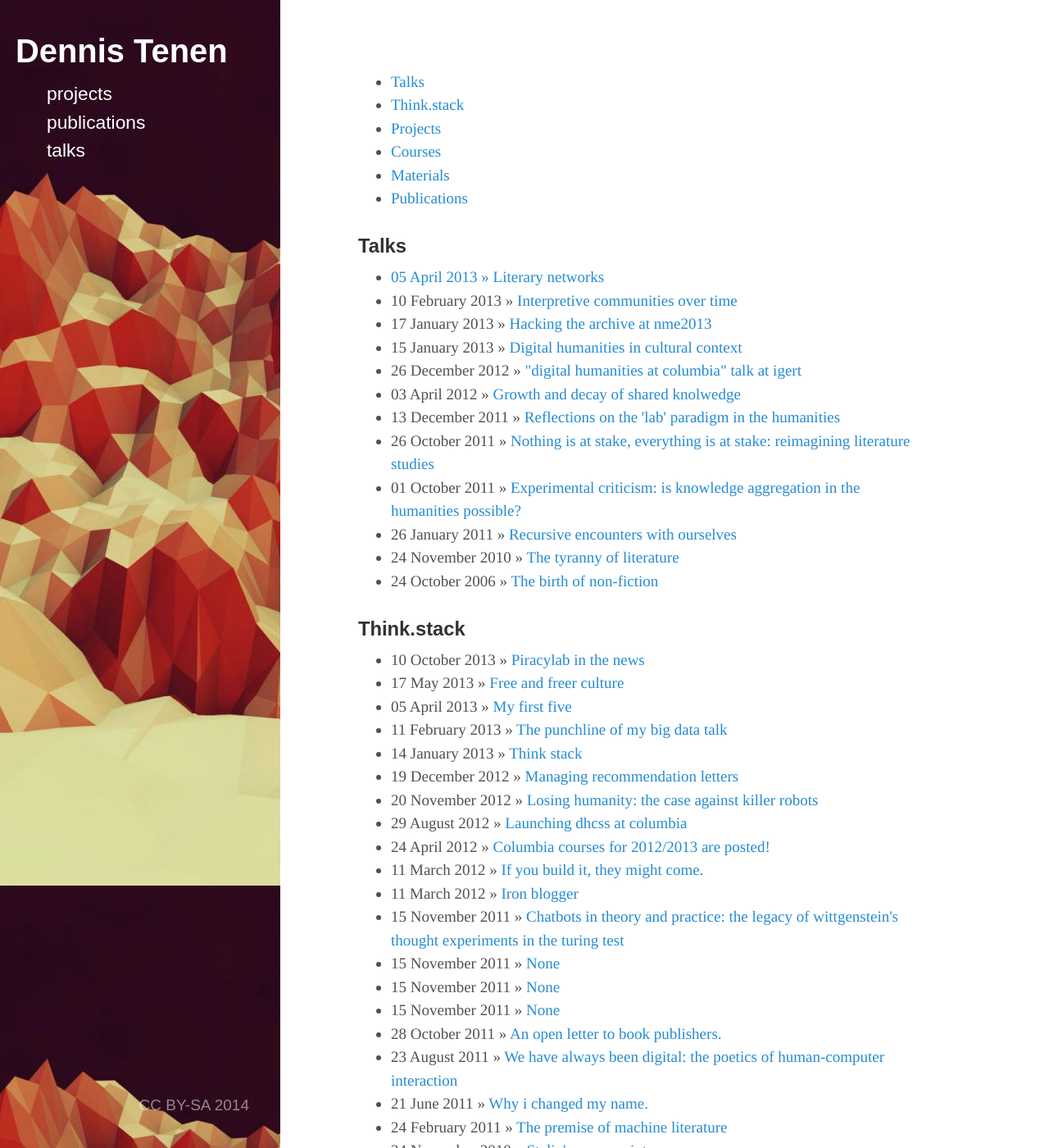
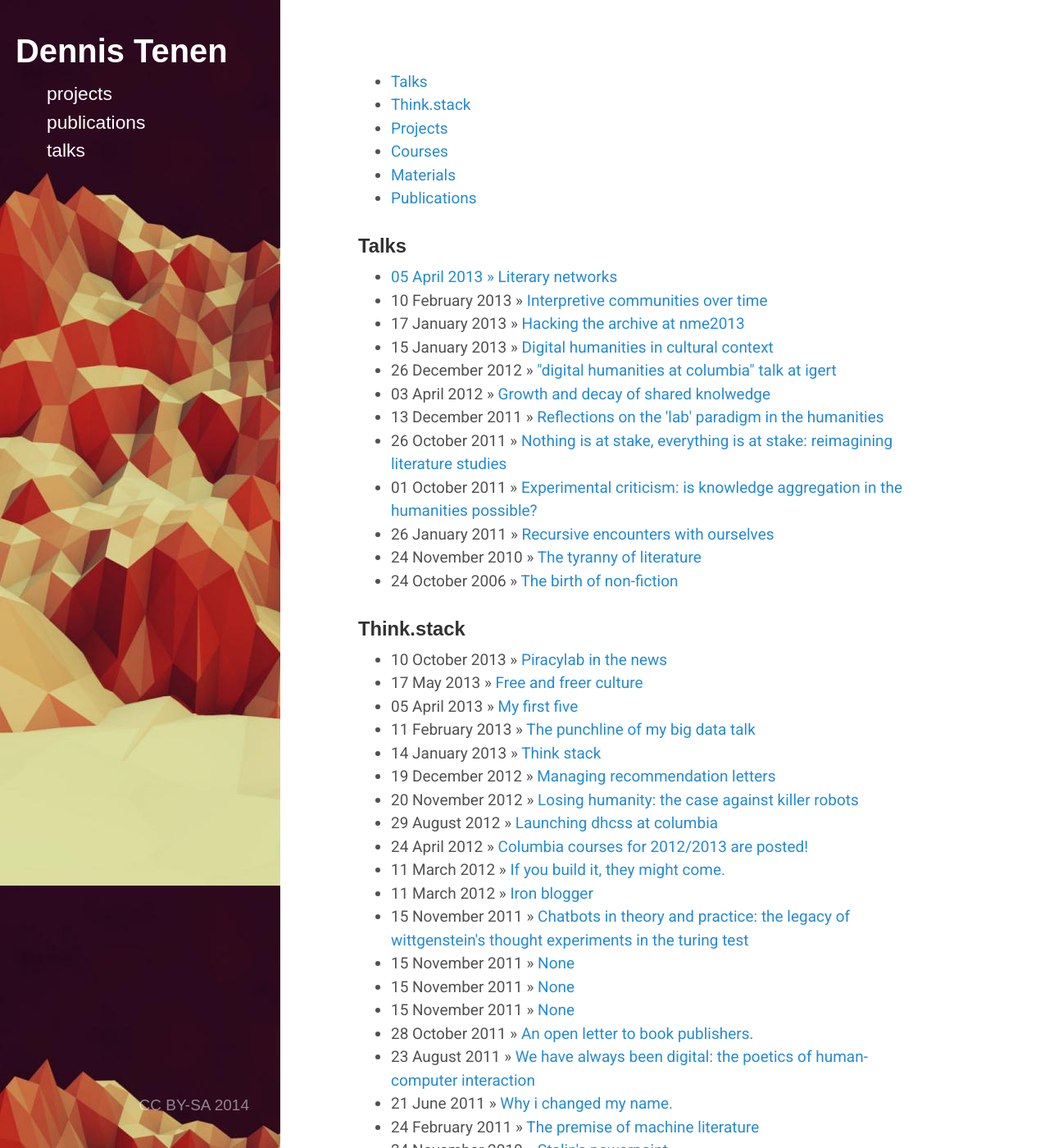
Before and after one commit to denten/denten.github.io, a Jekyll site: the page built from index.html, in a window 1280 px wide and 1400 px high. Shown: the whole window at 82% size. Built offline with Jekyll 4.4.1, drawn with Linux system fonts in a browser that asks for light colours; some web fonts are replaced; the list of posts is cut into pages by our own code.

Commit message:
minor css

```diff
--- a/_includes/head.html
+++ b/_includes/head.html
@@ -24,7 +24,7 @@
   <link rel="stylesheet" href="/public/css/hyde.css">
 
   <!-- Fonts -->
-  <link href='http://fonts.googleapis.com/css?family=Anaheim|Merriweather' rel='stylesheet' type='text/css'>
+  <link href='http://fonts.googleapis.com/css?family=Anaheim|Roboto' rel='stylesheet' type='text/css'>
 
   <!-- Icons -->
   <link rel="apple-touch-icon-precomposed" sizes="144x144" href="/public/apple-touch-icon-144-precomposed.png">
--- a/public/css/hyde.css
+++ b/public/css/hyde.css
@@ -33,7 +33,7 @@
  */
 
 html {
-  font-family: "Petrona", Times, serif;
+  font-family: "Roboto", sans-serif;
 }
 @media (min-width: 48rem) {
   html {
```
